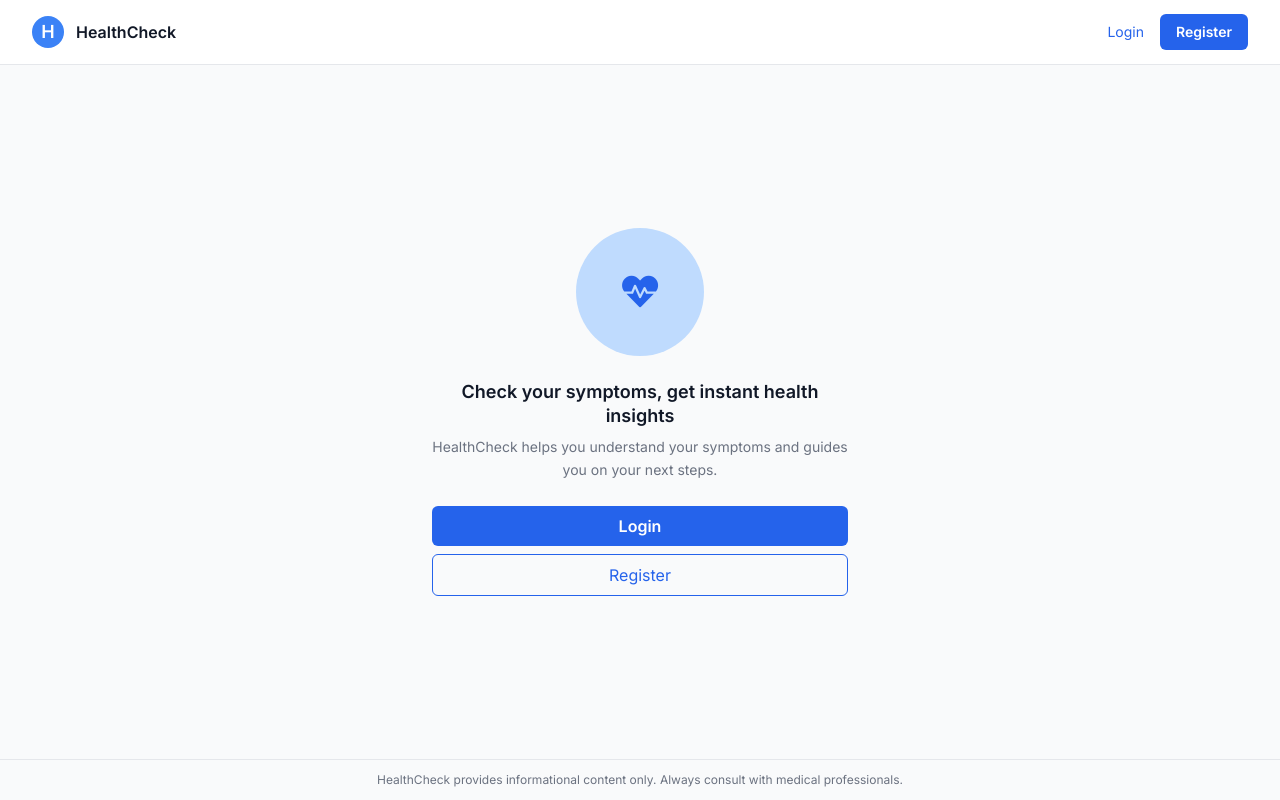
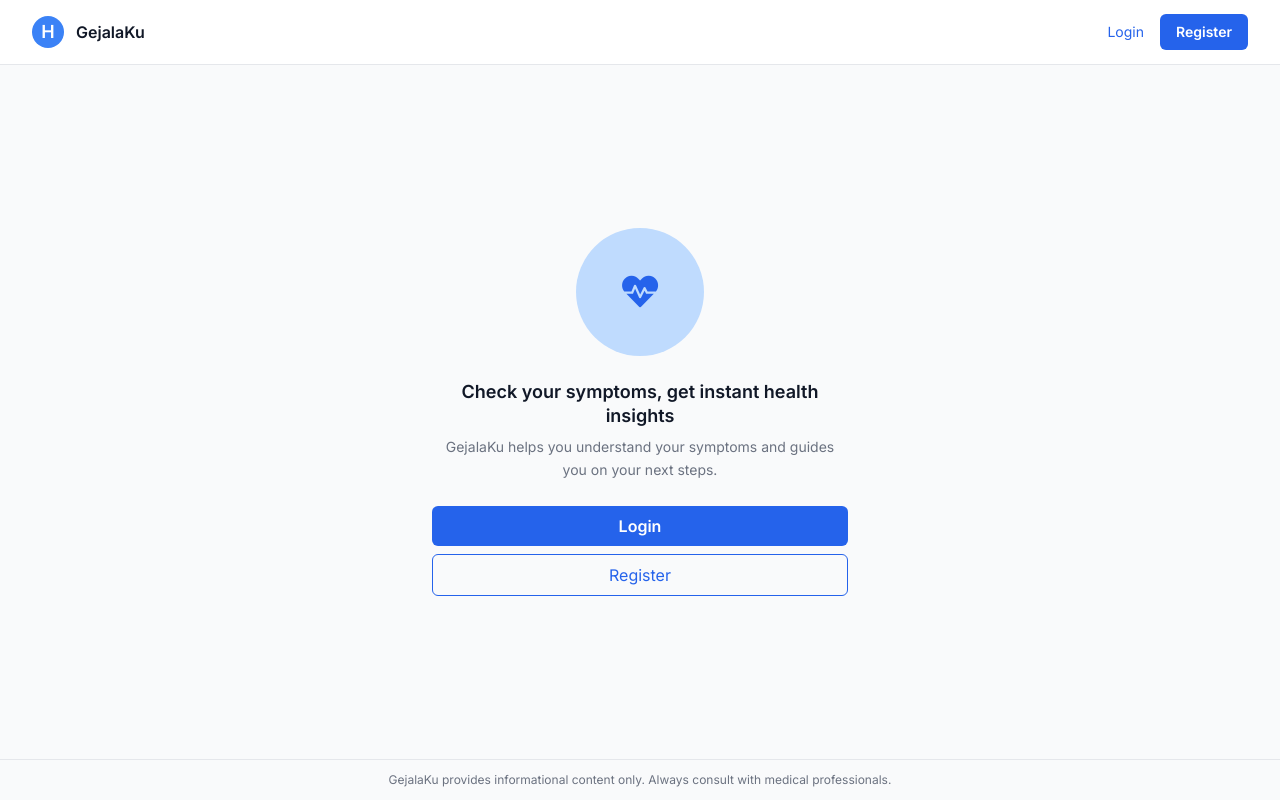
Before and after one commit to DzakyFawwaz/gejalaku-app, a website: page gejalaku-fe/front-page.html in a window 1280 px wide. Drawn offline with nearby package versions, Linux system fonts and the light colour scheme.

Commit message:
npm init & project title

```diff
--- a/gejalaku-fe/front-page.html
+++ b/gejalaku-fe/front-page.html
@@ -2,7 +2,7 @@
   <head>
     <meta charset="UTF-8" />
     <meta name="viewport" content="width=device-width, initial-scale=1" />
-  <title>HealthCheck</title>
+    <title>GejalaKu</title>
     <script src="https://cdn.tailwindcss.com"></script>
     <link
       rel="stylesheet"
@@ -14,7 +14,7 @@
     />
     <style>
       body {
-      font-family: 'Inter', sans-serif;
+        font-family: "Inter", sans-serif;
       }
     </style>
   </head>
@@ -23,14 +23,25 @@
       <nav class="max-w-7xl mx-auto px-4 sm:px-6 lg:px-8">
         <div class="flex justify-between h-16 items-center">
           <div class="flex items-center space-x-3">
-          <div class="w-8 h-8 rounded-full bg-blue-500 flex items-center justify-center text-white font-semibold text-lg">
+            <div
+              class="w-8 h-8 rounded-full bg-blue-500 flex items-center justify-center text-white font-semibold text-lg"
+            >
               H
             </div>
-          <span class="font-semibold text-gray-900 select-none">HealthCheck</span>
+            <span class="font-semibold text-gray-900 select-none"
+              >GejalaKu</span
+            >
           </div>
           <div class="flex items-center space-x-4">
-          <a href="#" class="text-blue-600 text-sm font-normal hover:underline">Login</a>
-          <a href="#" class="bg-blue-600 text-white text-sm font-semibold px-4 py-2 rounded-md hover:bg-blue-700 transition">
+            <a
+              href="#"
+              class="text-blue-600 text-sm font-normal hover:underline"
+              >Login</a
+            >
+            <a
+              href="#"
+              class="bg-blue-600 text-white text-sm font-semibold px-4 py-2 rounded-md hover:bg-blue-700 transition"
+            >
               Register
             </a>
           </div>
@@ -38,9 +49,13 @@
       </nav>
     </header>
 
-  <main class="flex-grow flex flex-col justify-center items-center px-4 text-center max-w-md mx-auto">
+    <main
+      class="flex-grow flex flex-col justify-center items-center px-4 text-center max-w-md mx-auto"
+    >
       <div class="mb-6">
-      <div class="w-32 h-32 rounded-full bg-blue-200 flex items-center justify-center mx-auto">
+        <div
+          class="w-32 h-32 rounded-full bg-blue-200 flex items-center justify-center mx-auto"
+        >
           <i class="fas fa-heartbeat text-blue-600 text-4xl"></i>
         </div>
       </div>
@@ -48,18 +63,26 @@
         Check your symptoms, get instant health insights
       </h2>
       <p class="text-gray-500 text-sm mb-6 leading-relaxed">
-      <span class="font-normal">HealthCheck</span> helps you understand your symptoms and guides you on your next steps.
+        <span class="font-normal">GejalaKu</span> helps you understand your
+        symptoms and guides you on your next steps.
       </p>
-    <button class="w-full bg-blue-600 text-white font-semibold py-2 rounded-md mb-2 hover:bg-blue-700 transition">
+      <button
+        class="w-full bg-blue-600 text-white font-semibold py-2 rounded-md mb-2 hover:bg-blue-700 transition"
+      >
         Login
       </button>
-    <button class="w-full border border-blue-600 text-blue-600 font-normal py-2 rounded-md hover:bg-blue-50 transition">
+      <button
+        class="w-full border border-blue-600 text-blue-600 font-normal py-2 rounded-md hover:bg-blue-50 transition"
+      >
         Register
       </button>
     </main>
 
-  <footer class="border-t border-gray-200 py-3 text-center text-gray-500 text-xs max-w-7xl mx-auto w-full px-4 sm:px-6 lg:px-8">
-    HealthCheck provides informational content only. Always consult with medical professionals.
+    <footer
+      class="border-t border-gray-200 py-3 text-center text-gray-500 text-xs max-w-7xl mx-auto w-full px-4 sm:px-6 lg:px-8"
+    >
+      GejalaKu provides informational content only. Always consult with medical
+      professionals.
     </footer>
   </body>
 </html>
```
Also changed, not shown: gejalaku-fe/home-page.html (+1 -1 lines), gejalaku-fe/package.json (added, +23 -0 lines). Lines whose indentation alone changed are shown as unchanged.
